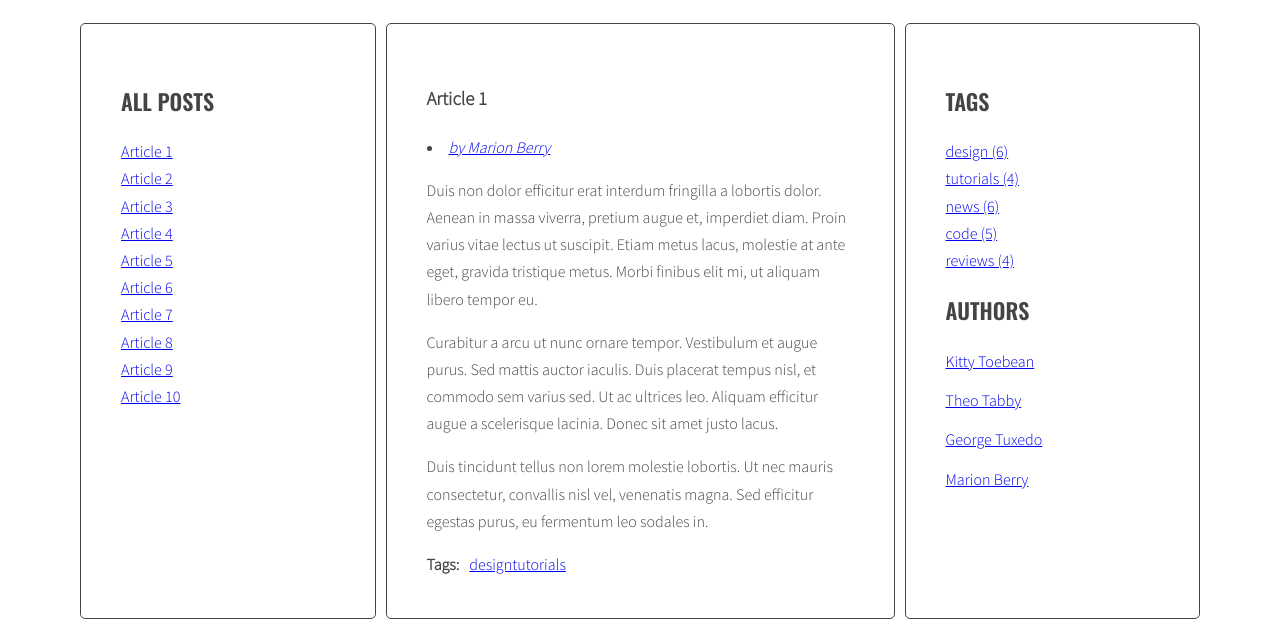
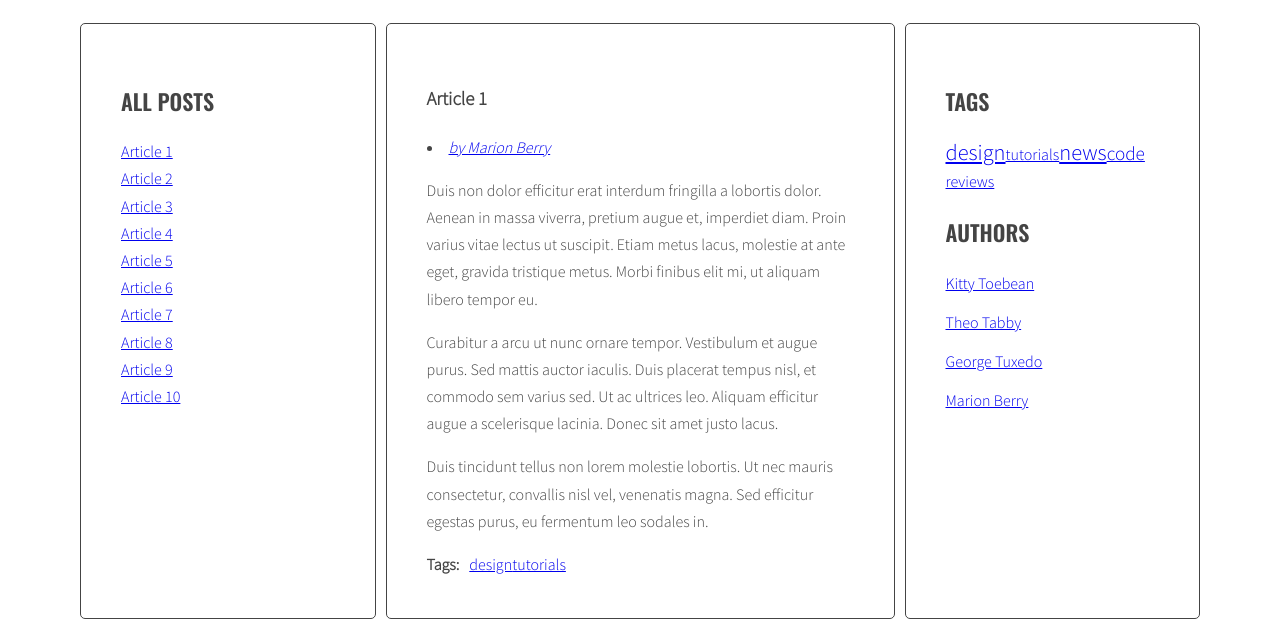
Before and after one commit to Pawelwgithub/javascript-blog, a website: page index.html in a window 1280 px wide. Shown: the part 220-847 px from the top of the page. Drawn offline with nearby package versions, Linux system fonts and the light colour scheme.

Commit message:
Add script JS functions: calculateTagsParams, calculateTagClass. Add script JS in function generateTags create variable for all links HTML code and add style for tags in style.scss

```diff
--- a/js/script.js
+++ b/js/script.js
@@ -52,7 +52,9 @@ const optArticleSelector = '.post',
   optTitleListSelector = '.titles',
   optArticleTagsSelector = '.post-tags .list',
   optArticleAuthorsSelector = '.post-author',
-  optTagsListSelector = '.tags.list';
+  optTagsListSelector = '.tags.list',
+  optCloudClassCount = '5',
+  optCloudClassPrefix = 'tag-size-';
 
 function generateTitleLinks(customSelector = ''){
 
@@ -104,11 +106,47 @@ for(let link of links){
   link.addEventListener('click', titleClickHandler);
 }
 
+/* CALCULATE TAGS PARAMS, MODULE 6.3 */
+
+function calculateTagsParams(tags){
+
+  const params = {
+    max: '0',
+    min: '999999'
+  };
+
+  for(let tag in tags){
+    console.log(tag + ' is used ' + tags[tag] + ' times');
+
+    if(tags[tag] > params.max){
+      params.max = tags[tag];
+    }
+    if(tags[tag] < params.min){
+      params.min = tags[tag];
+    }
+  }
+
+  return params;
+
+}
+
+/* CALCULATE TAG CLASS, MODULE 6.3 */
+
+function calculateTagClass(count, params){
+  const normalizedCount = count - params.min;
+  const normalizedMax = params.max - params.min;
+  const percentage = normalizedCount / normalizedMax;
+  const classNumber = Math.floor( percentage * (optCloudClassCount - 1) + 1 );
+  const classValue = optCloudClassPrefix + classNumber;
+  console.log(classValue);
+  return classValue;
+}
+
 /* GENERATING TAGS, MODULE 6.2 */
 
 function generateTags(){
 
-  /* [NEW] create a new variable allTags with an empty object */
+  /* [NEW] create a new variable allTags with an empty object, MODULE 6.3 */
 
   let allTags = {};
 
@@ -155,11 +193,11 @@ function generateTags(){
       html = html + linkHTML;
       console.log(html);
 
-      /* [NEW] check if this link is NOT already in allTags */
+      /* [NEW] check if this link is NOT already in allTags, MODULE 6.3 */
 
       if(!allTags.hasOwnProperty(tag)){
 
-        /* [NEW] add tag to allTags object */
+        /* [NEW] add tag to allTags object, MODULE 6.3 */
 
         allTags[tag] = 1;
       } else {
@@ -179,29 +217,38 @@ function generateTags(){
 
   }
 
-  /* [NEW] find list of tags in right column */
+  /* [NEW] find list of tags in right column, MODULE 6.3 */
 
   const tagList = document.querySelector('.tags');
 
-  /* [NEW] create variable for all links HTML code */
+  /* [NEW] create variable for all links HTML code, MODULE 6.3 */
+
+  const tagsParams = calculateTagsParams(allTags);
+  console.log('tagsParams:', tagsParams);
 
   let allTagsHTML = '';
 
-  /* [NEW] START LOOP: for each tag in allTags: */
+  /* [NEW] START LOOP: for each tag in allTags:, MODULE 6.3 */
 
   for(let tag in allTags){
 
-    /* [NEW] generate code of a link and add it to allTagsHTML */
+    /* [NEW] generate code of a link and add it to allTagsHTML, MODULE 6.3 */
 
     // const linkHTML = '<li><a href="#tag-' + tag + '"><span>' + tag + '</span></a></li>';
 
-    allTagsHTML += '<li><a href="#tag-' + tag + '">' + tag + ' (' + allTags[tag] + ')' + '</a></li>';
+    // allTagsHTML += '<li><a href="#tag-' + tag + '" class="' + calculateTagClass(allTags[tag], tagsParams) + '">' + tag + ' (' + allTags[tag] + ')' + '</a></li>';
 
-    /* [NEW] END LOOP: for each tag in allTags: */
+    const tagLinkHTML = '<li><a href="#tag-' + tag + '" class="' + calculateTagClass(allTags[tag], tagsParams) + '">' + tag + '</a></li>';
+
+    console.log('tagLinkHTML:', tagLinkHTML);
+
+    allTagsHTML += tagLinkHTML;
+
+    /* [NEW] END LOOP: for each tag in allTags:, MODULE 6.3 */
 
   }
 
-  /* [NEW] add html from allTagsHTML to tagList */
+  /* [NEW] add html from allTagsHTML to tagList, MODULE 6.3 */
 
   tagList.innerHTML = allTagsHTML;
   console.log(allTags);
@@ -273,7 +320,7 @@ function addClickListenersToTags(){
 
   /* find all links to tags, MODULE 6.2 */
 
-  const tagLinks = document.querySelectorAll('.tags .list a');
+  const tagLinks = document.querySelectorAll('.post-tags .list a');
   console.log(tagLinks);
 
   /* START LOOP: for each link, MODULE 6.2 */
@@ -403,7 +450,7 @@ function addClickListenersToAuthors(){
 
   /* find all links to authors, MODULE 6.2 */
 
-  const authorLinks = document.querySelectorAll('.author');
+  const authorLinks = document.querySelectorAll('.post-author a .list.authors a');
   console.log(authorLinks);
 
   /* START LOOP: for each link, MODULE 6.2 */
--- a/sass/style.scss
+++ b/sass/style.scss
@@ -8,6 +8,12 @@ $color-dark: #444;
 $font-logo: 'Sacramento', cursive;
 $font-header: 'Oswald', sans-serif;
 $font-text: 'Source Sans Pro', sans-serif;
+
+$tag-fs1: 100%;
+$tag-fs2: 130%;
+$tag-fs3: 160%;
+$tag-fs4: 190%;
+$tag-fs5: 220%;
 
 /* Global */
 
@@ -122,3 +128,30 @@ body {
     margin: 0 10px 0 0;
   }
 }
+
+/* Tags */
+
+.tags li {
+  display: inline-block;
+  line-height: normal;
+}
+
+.tag-size-1 {
+  font-size: $tag-fs1;
+}
+
+.tag-size-2 {
+  font-size: $tag-fs2;
+}
+
+.tag-size-3 {
+  font-size: $tag-fs3;
+}
+
+.tag-size-4 {
+  font-size: $tag-fs4;
+}
+
+.tag-size-5 {
+  font-size: $tag-fs5;
+}
```
Also changed, not shown: index.html (+5 -0 lines), css/style.css.
